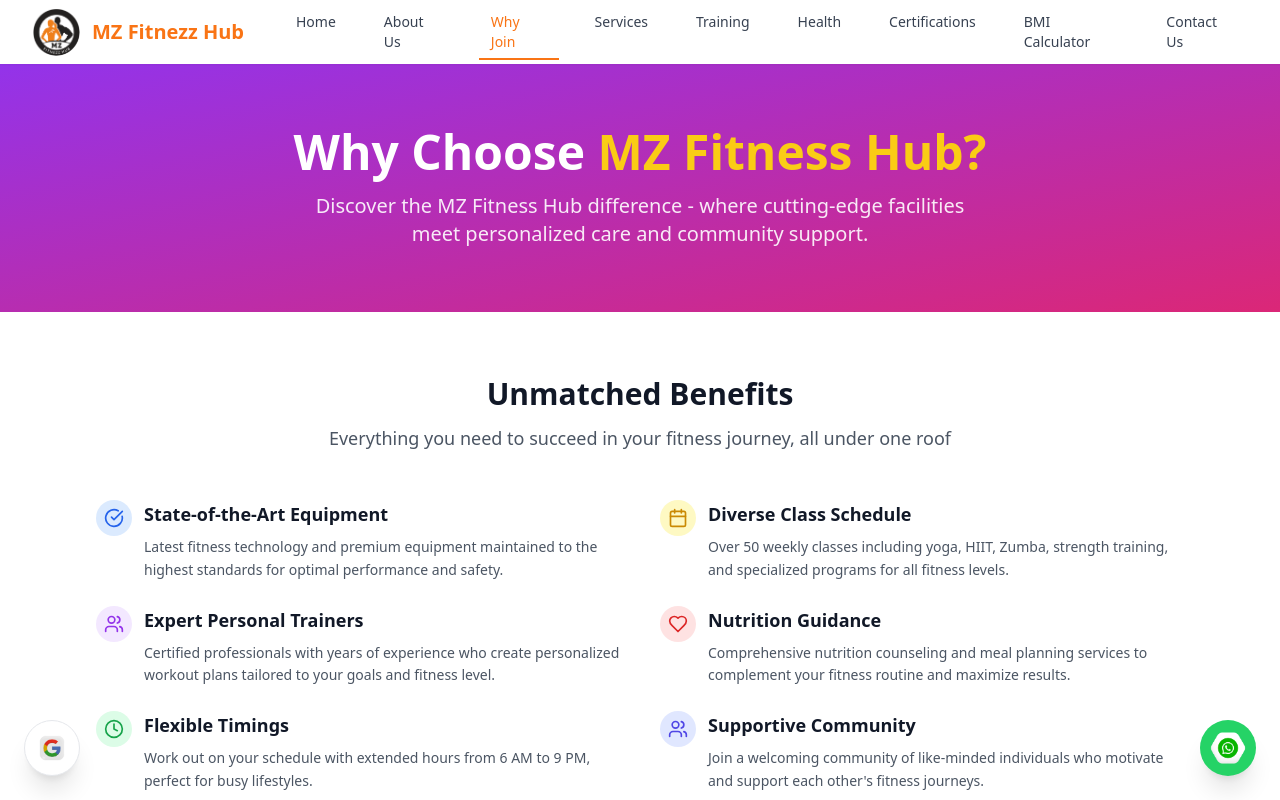
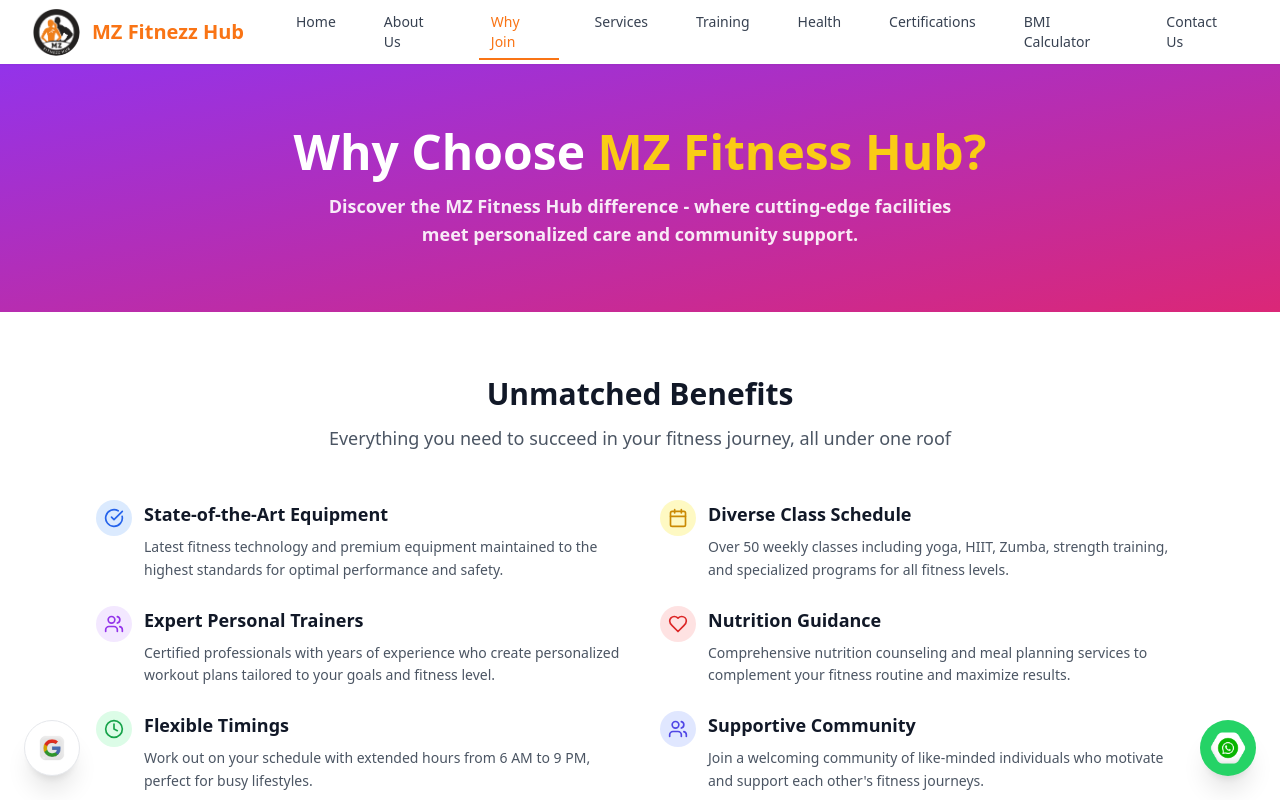
Before and after one commit to SmithModi/mzfitnesshub, a React (Vite) app: page /why-join in a window 1280 px wide. Shown: the top 800 px of the page. Built offline with nearby package versions, Linux system fonts and the light colour scheme.

Commit message:
Visual edit in Lovable

```diff
--- a/src/pages/WhyJoin.tsx
+++ b/src/pages/WhyJoin.tsx
@@ -2,10 +2,8 @@ import React from 'react';
 import Header from '../components/Header';
 import Footer from '../components/Footer';
 import { CheckCircle, Users, Clock, Calendar, Trophy, Zap, Heart, Shield, Target, Star } from 'lucide-react';
-
 const WhyJoin = () => {
-  return (
-    <div className="min-h-screen bg-gradient-to-br from-blue-50 via-white to-purple-50">
+  return <div className="min-h-screen bg-gradient-to-br from-blue-50 via-white to-purple-50">
       <Header />
 
       {/* Hero Section */}
@@ -15,7 +13,7 @@ const WhyJoin = () => {
             <h1 className="text-3xl sm:text-4xl md:text-5xl font-bold mb-3 sm:mb-4 leading-tight">
               Why Choose <span className="text-yellow-400">MZ Fitness Hub?</span>
             </h1>
-            <p className="text-base sm:text-lg md:text-xl max-w-2xl mx-auto leading-relaxed opacity-90 px-2">
+            <p className="text-base sm:text-lg max-w-2xl mx-auto leading-relaxed opacity-90 px-2 md:text-lg font-semibold">
               Discover the MZ Fitness Hub difference - where cutting-edge facilities meet personalized care and community support.
             </p>
           </div>
@@ -346,8 +344,6 @@ const WhyJoin = () => {
       </section>
 
       <Footer />
-    </div>
-  );
+    </div>;
 };
-
 export default WhyJoin;
```
